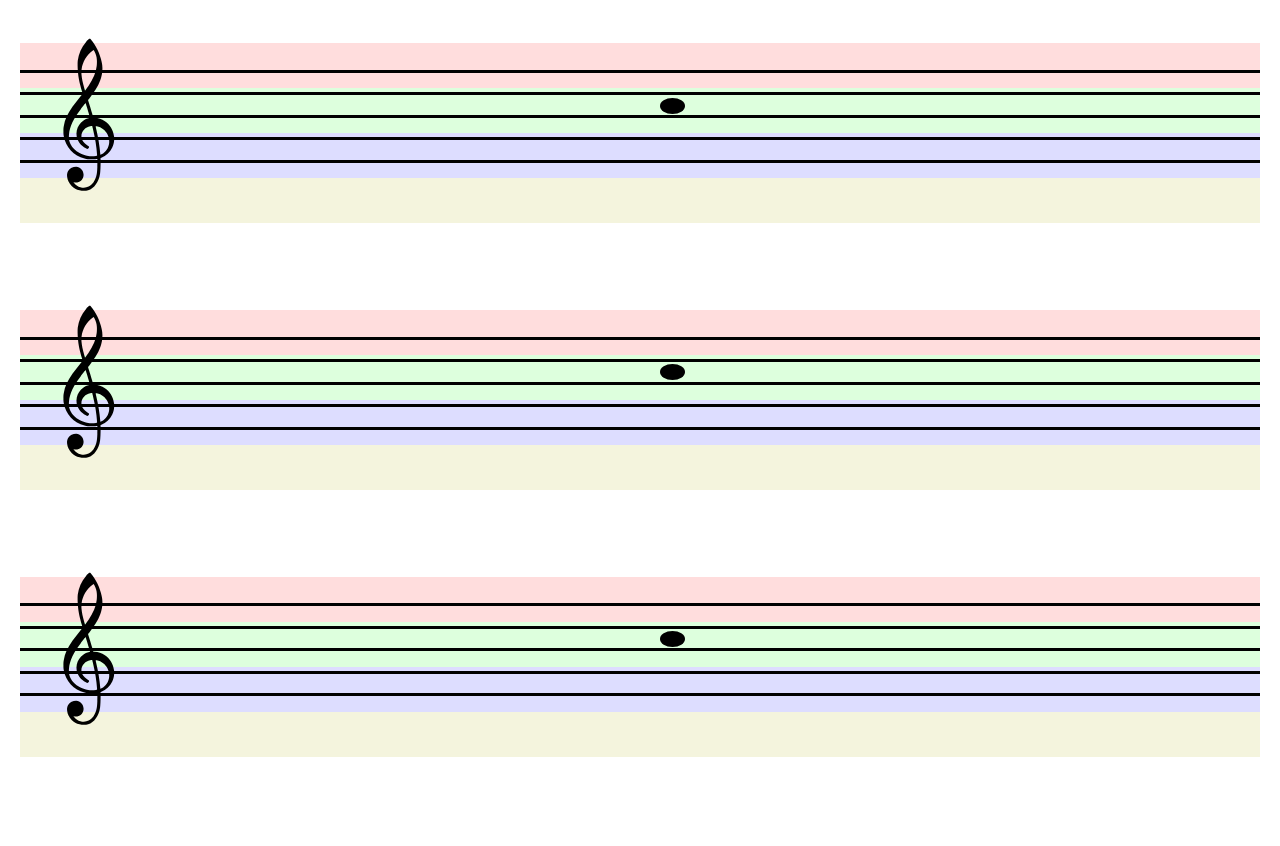
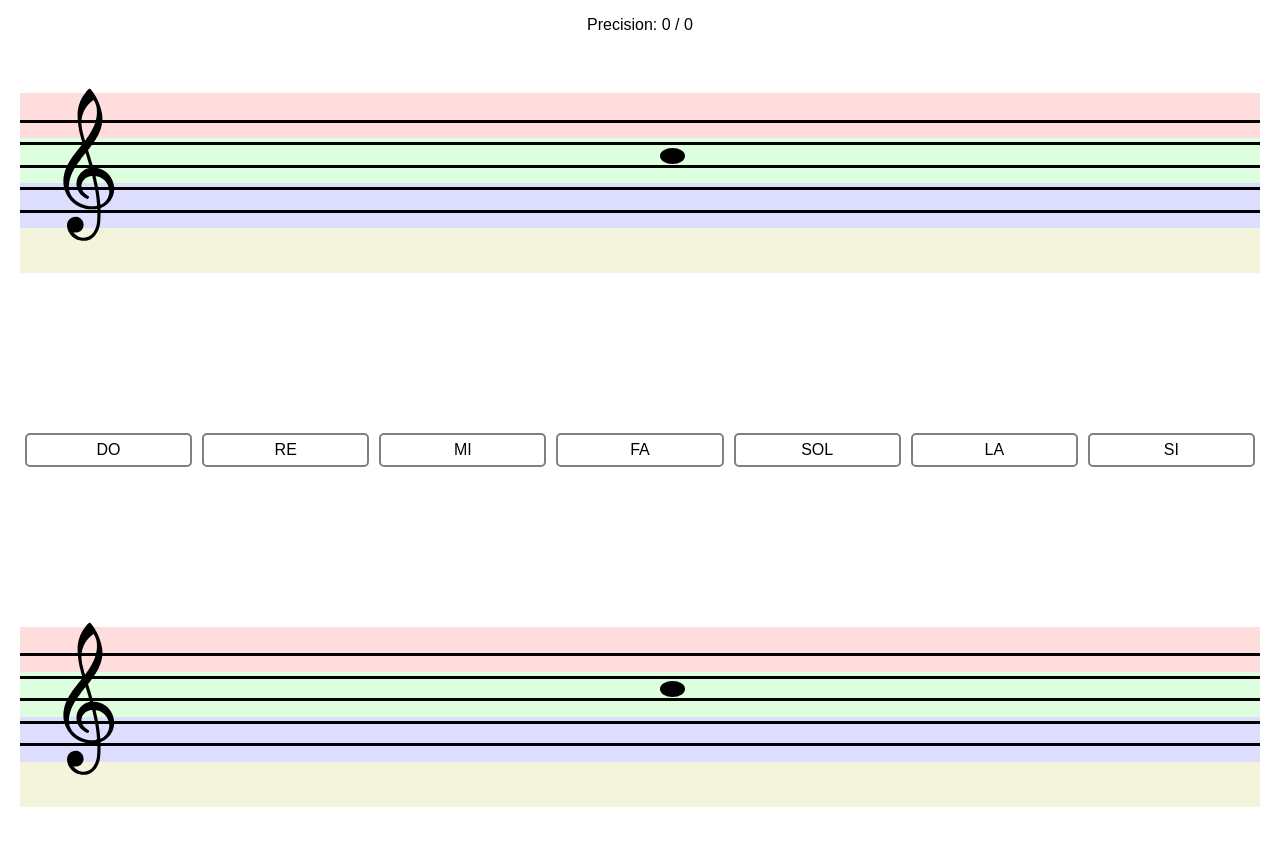
Before and after one commit to kerlak/violin_school, a React (Create React App) app: page / in a window 1280 px wide. Shown: the top 846 px of the page. Before the commit the page ends 800 px from the top, so only its background shows below. Built offline with nearby package versions, Linux system fonts and the light colour scheme.

Commit message:
Add notes buttons to start playing game

```diff
--- a/src/App.css
+++ b/src/App.css
@@ -1,5 +1,9 @@
 .App {
   height: 100vh;
+}
+
+.App p{
+  text-align: center;
 }
 
 .App-center {
--- a/src/App.js
+++ b/src/App.js
@@ -1,6 +1,7 @@
 
 import React, { Component } from 'react';
 import Stave from './components/Stave/'
+import NotesButtons from './components/NotesButtons/'
 import './App.css';
 
 class App extends Component {
@@ -8,18 +9,38 @@ class App extends Component {
     super(props)
 
     this.state = {
-      random_note: -1
+      total_success: 0,
+      total_fail: 0,
+      random_note: -1,
+      can_fail: false
     }
 
     this.change_note = this.change_note.bind(this)
+    this.success_callback = this.success_callback.bind(this)
+    this.fail_callback = this.fail_callback.bind(this)
   }
 
   change_note() {
-    this.setState(
-      {
-        random_note: Math.floor(Math.random()*16) + 1
-      }
-    )
+    this.setState({
+      random_note: Math.floor(Math.random()*16) + 1,
+      can_fail: true
+    })
+  }
+
+  success_callback() {
+    if(this.state.can_fail) {
+      this.setState({ total_success: this.state.total_success + 1 })
+    }
+    this.change_note()
+  }
+
+  fail_callback() {
+    if(this.state.can_fail) {
+      this.setState({
+        total_fail: this.state.total_fail + 1,
+        can_fail: false
+      })
+    }
   }
 
   componentDidMount() {
@@ -27,14 +48,20 @@ class App extends Component {
   }
 
   render() {
+    const { total_fail, total_success } = this.state
     return (
-      <div className="App" onClick={this.change_note}>
+      <div className="App">
+        <p>Precision: {total_success} / {total_success + total_fail}</p>
         <div className="App-center">
-          <div className="App-row">
+          <div className="App-row" onClick={this.change_note}>
             <Stave current_note={this.state.random_note}/>
           </div>
           <div className="App-row">
-            <Stave current_note={this.state.random_note}/>
+            <NotesButtons
+              current_note={this.state.random_note}
+              success_callback={this.success_callback}
+              fail_callback={this.fail_callback}
+              />
           </div>
           <div className="App-row">
             <Stave current_note={this.state.random_note}/>
--- /dev/null
+++ b/src/components/NotesButtons/NotesButtons.css
@@ -0,0 +1,27 @@
+.button_list {
+  width: 100%;
+  display: flex;
+  flex-direction: row;
+  align-items: center;
+  padding: 20px;
+}
+
+.button_list div {
+  flex: 1;
+  text-align: center;
+  height: 30px;
+  width: 30px;
+  margin: 5px;
+  line-height: 30px;
+  border: 2px solid gray;
+  border-radius: 5px;
+  cursor: pointer;
+}
+
+.button_list div:hover {
+  background-color: #ddd;
+}
+
+.button_list div:active {
+  background-color: #666;
+}
--- /dev/null
+++ b/src/components/NotesButtons/NotesButtons.js
@@ -0,0 +1,52 @@
+import React, { Component } from 'react';
+import PropTypes from 'prop-types';
+import './NotesButtons.css';
+
+const NOTES = {
+  "DO": [4, 11],
+  "RE": [5, 12],
+  "MI": [6, 13],
+  "FA": [7, 14],
+  "SOL": [1, 8, 15],
+  "LA": [2, 9, 16],
+  "SI": [3, 10]
+}
+
+class NotesButtons extends Component {
+  constructor(props) {
+    super(props)
+
+    this.check_note = this.check_note.bind(this)
+  }
+
+  check_note(note) {
+    if (NOTES[note].includes(this.props.current_note)) {
+      this.props.success_callback()
+    } else {
+      this.props.fail_callback()
+    }
+  }
+
+  render() {
+    return (
+      <div className="button_list">
+        <div onClick={() => this.check_note("DO")}>DO</div>
+        <div onClick={() => this.check_note("RE")}>RE</div>
+        <div onClick={() => this.check_note("MI")}>MI</div>
+        <div onClick={() => this.check_note("FA")}>FA</div>
+        <div onClick={() => this.check_note("SOL")}>SOL</div>
+        <div onClick={() => this.check_note("LA")}>LA</div>
+        <div onClick={() => this.check_note("SI")}>SI</div>
+      </div>
+    );
+  }
+}
+
+NotesButtons.propTypes = {
+  current_note: PropTypes.number,
+  success_callback: PropTypes.func,
+  fail_callback: PropTypes.func
+};
+
+
+export default NotesButtons;
--- /dev/null
+++ b/src/components/NotesButtons/index.js
@@ -0,0 +1,3 @@
+import NotesButtons from './NotesButtons';
+
+export default NotesButtons;
```
